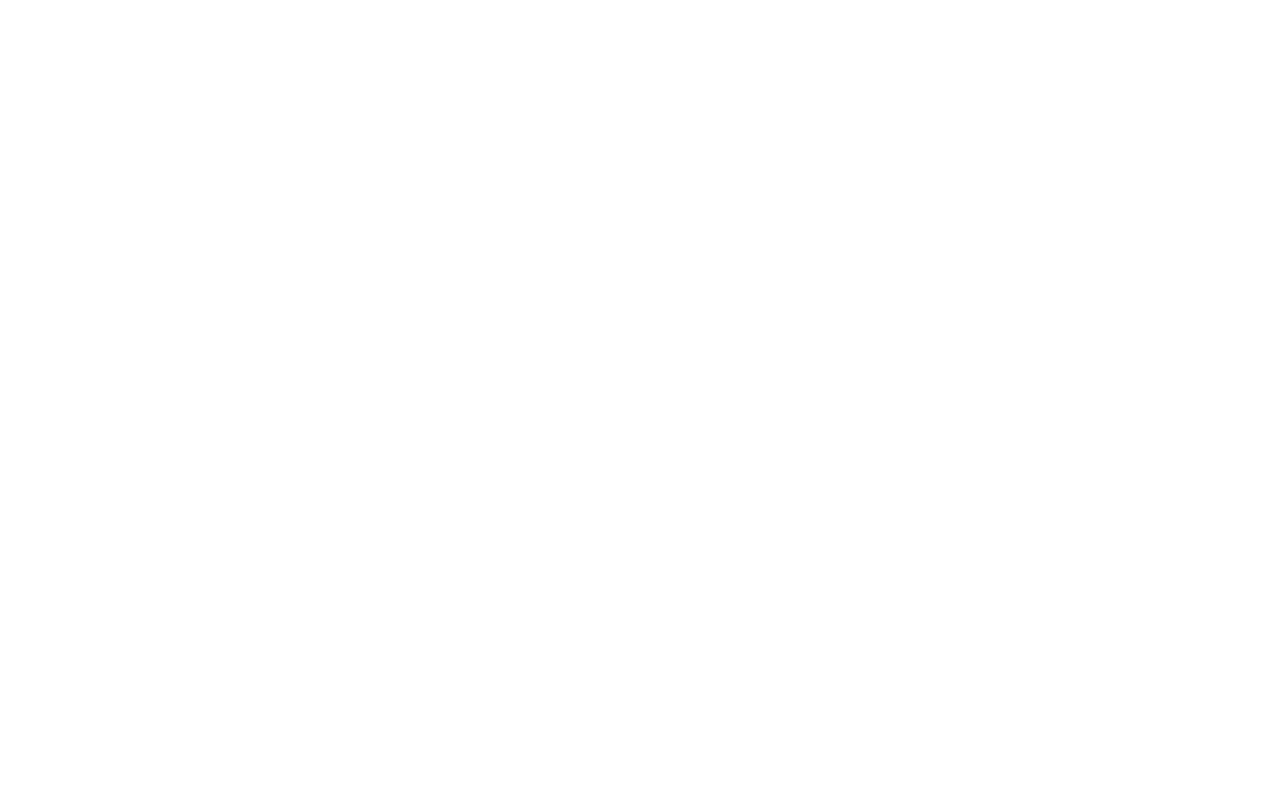
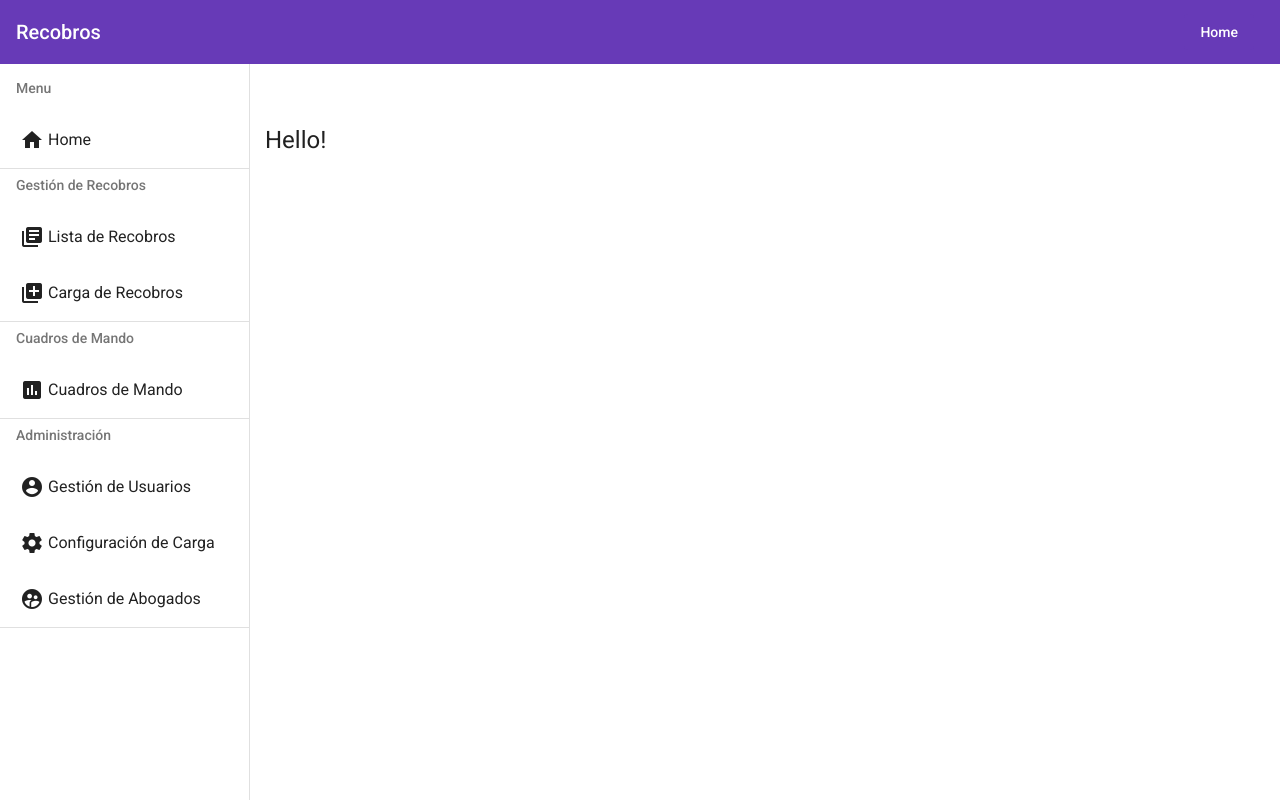
Before and after one commit to hmouhtar/ng-recobros, an Angular app: page /home in a window 1280 px wide. Built offline with nearby package versions, Linux system fonts and the light colour scheme; sample sign-in values are in the browser's storage.

Commit message:
Fixed template error

```diff
--- a/projects/recobros/src/app/core/layout/main-layout/main-layout.component.html
+++ b/projects/recobros/src/app/core/layout/main-layout/main-layout.component.html
@@ -15,12 +15,7 @@
 
 <section id="main">
   <mat-sidenav-container>
-    <mat-sidenav
-      fixedInViewport="true"
-      id="sidenav"
-      mode="side"
-      [opened]="isUserLoggedIn"
-    ></mat-sidenav>
+    <mat-sidenav fixedInViewport="true" id="sidenav" mode="side" [opened]="isUserLoggedIn">
       <mat-toolbar>
         <mat-toolbar-row>
           <h2>Recobros</h2>
@@ -29,12 +24,8 @@
       <mat-nav-list>
         <div *ngFor="let key of objectKeys(sidenavLinks)">
           <h2 matSubheader>{{ key }}</h2>
-          <a
-            *ngFor="let element of sidenavLinks[key]"
-            mat-list-item
-            routerLink="{{ element.path }}"
-            routerLinkActive="list-item-active"
-          >
+          <a *ngFor="let element of sidenavLinks[key]" mat-list-item routerLink="{{ element.path }}"
+            routerLinkActive="list-item-active">
             <mat-icon matListIcon>{{ element.icon }}</mat-icon>
             {{ element.title }}
           </a>
```
